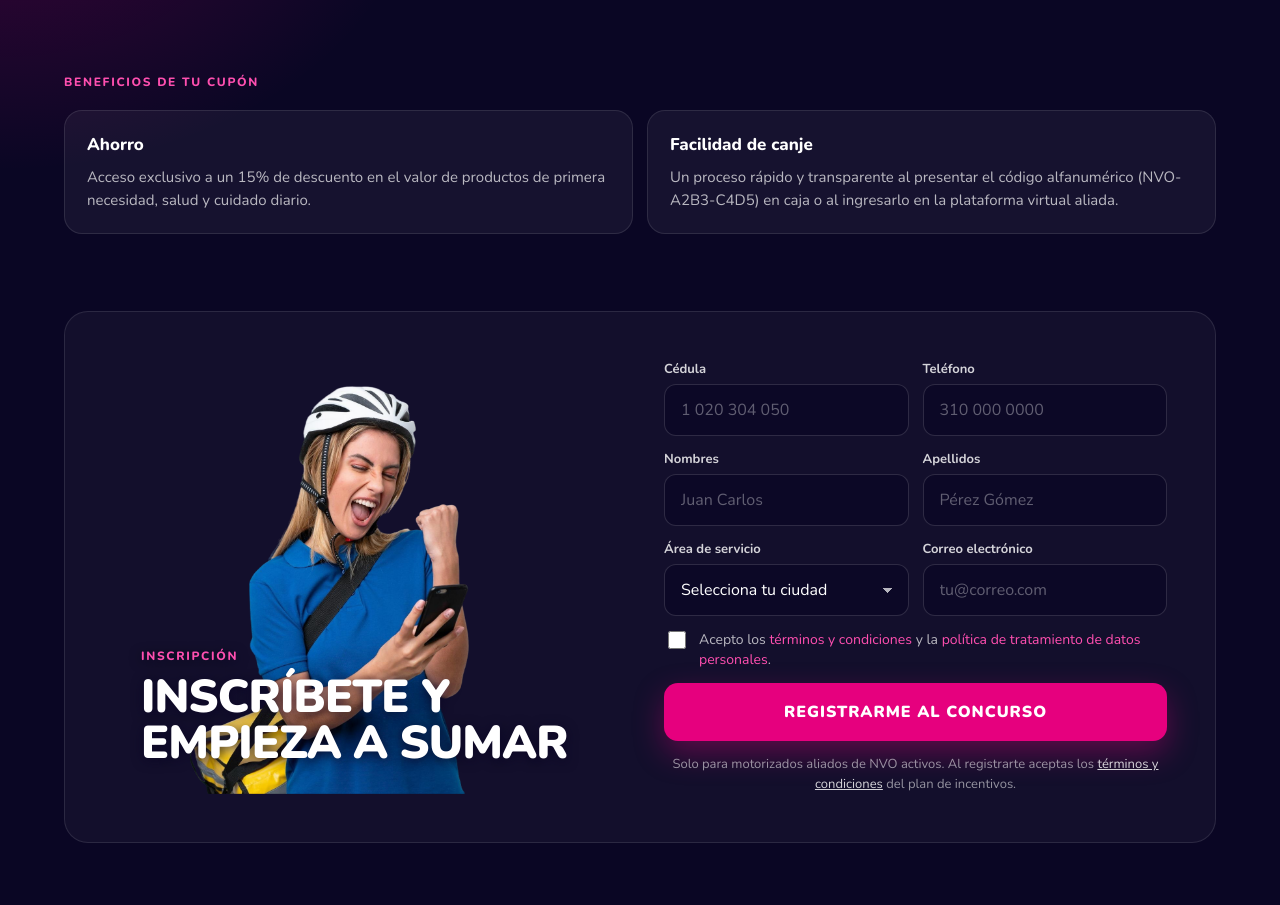
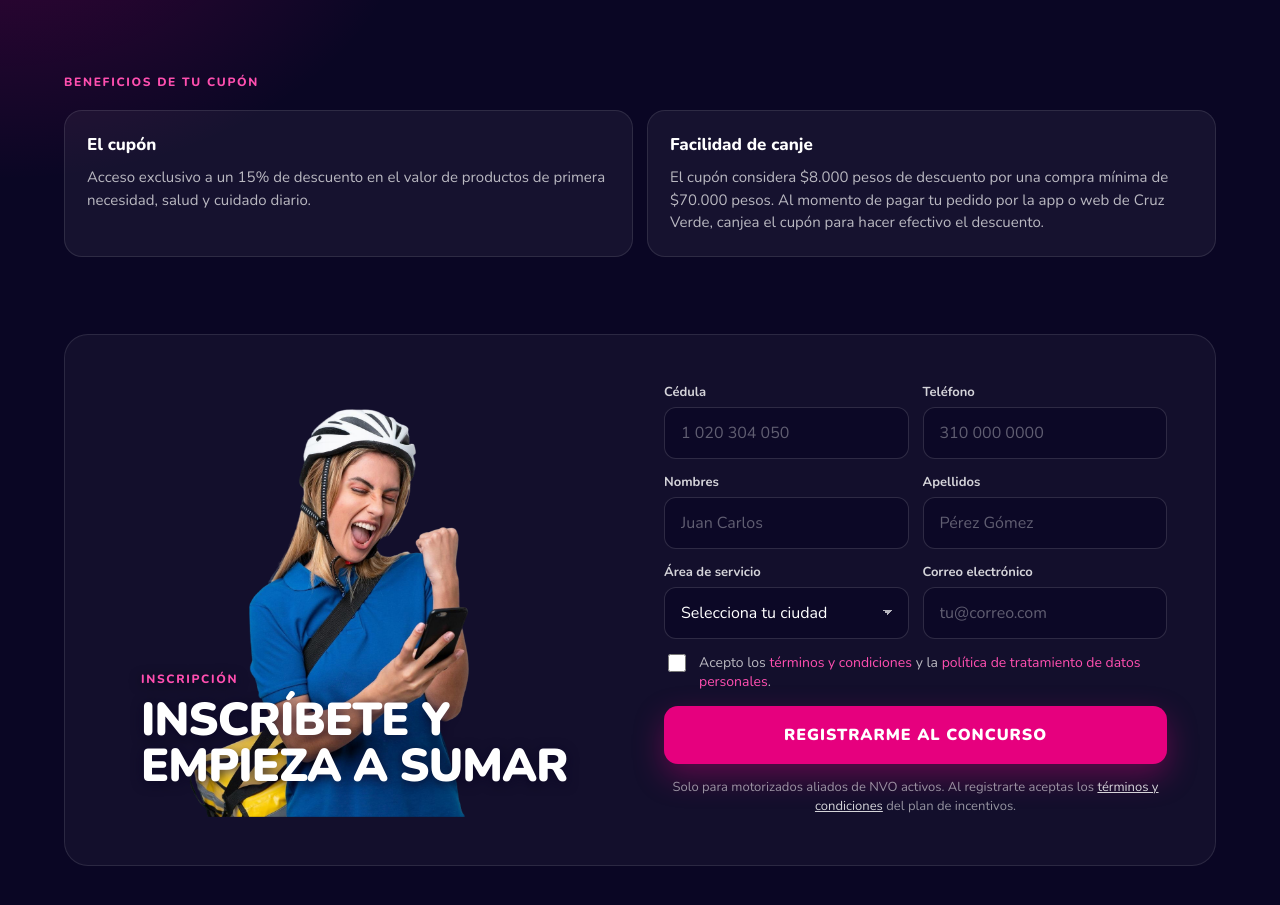
Before and after one commit to Mich9025/Concurso-nvo, a website: page index.html in a window 1280 px wide. Shown: the part 881-1786 px from the top of the page. Drawn offline with nearby package versions, Linux system fonts and the light colour scheme.

Commit message:
Update index.html

```diff
--- a/index.html
+++ b/index.html
@@ -126,12 +126,12 @@
           <h2 id="titulo-beneficios" class="rotulo">Beneficios de tu cupón</h2>
           <ul class="beneficios">
             <li class="beneficios__item">
-              <h3 class="beneficios__titulo">Ahorro</h3>
+              <h3 class="beneficios__titulo">El cupón</h3>
               <p class="beneficios__texto">Acceso exclusivo a un 15% de descuento en el valor de productos de primera necesidad, salud y cuidado diario.</p>
             </li>
             <li class="beneficios__item">
               <h3 class="beneficios__titulo">Facilidad de canje</h3>
-              <p class="beneficios__texto">Un proceso rápido y transparente al presentar el código alfanumérico (NVO-A2B3-C4D5) en caja o al ingresarlo en la plataforma virtual aliada.</p>
+              <p class="beneficios__texto">El cupón considera $8.000 pesos de descuento por una compra mínima de $70.000 pesos. Al momento de pagar tu pedido por la app o web de Cruz Verde, canjea el cupón para hacer efectivo el descuento.</p>
             </li>
           </ul>
         </section>
```
